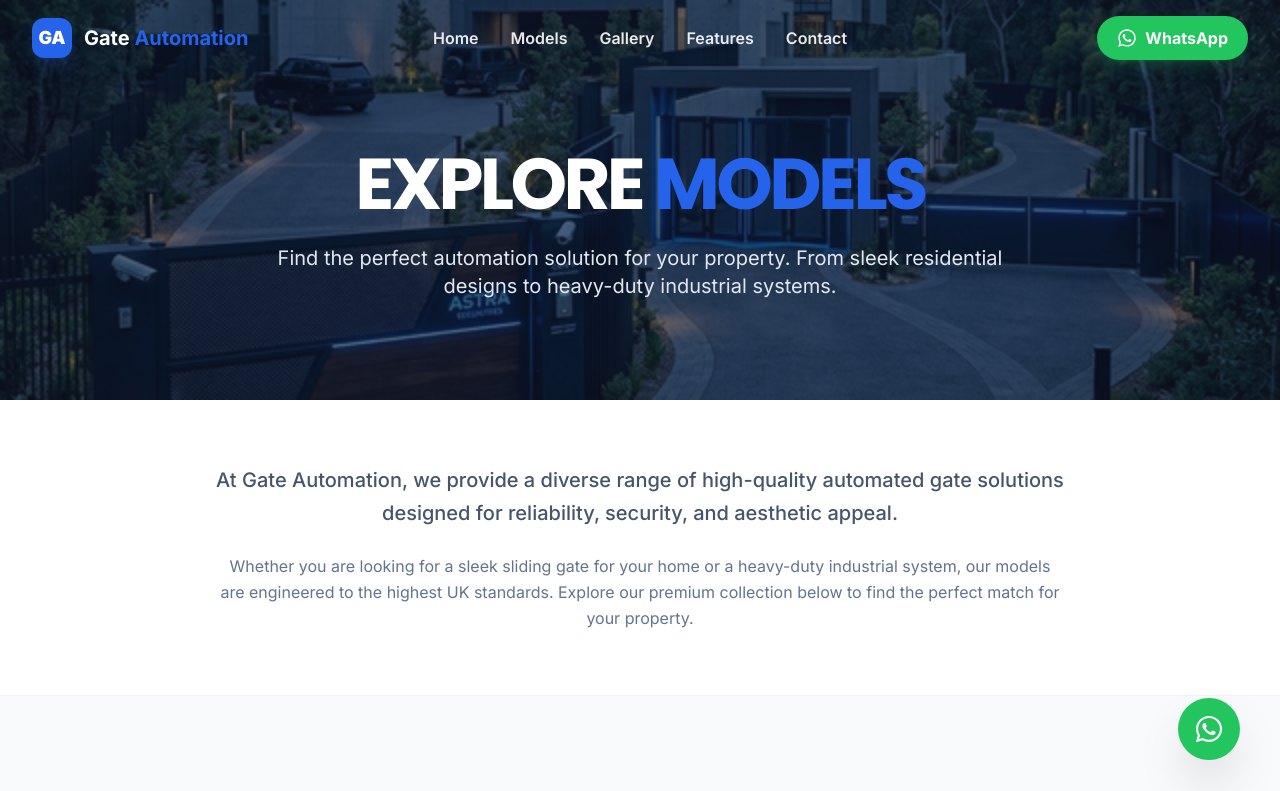
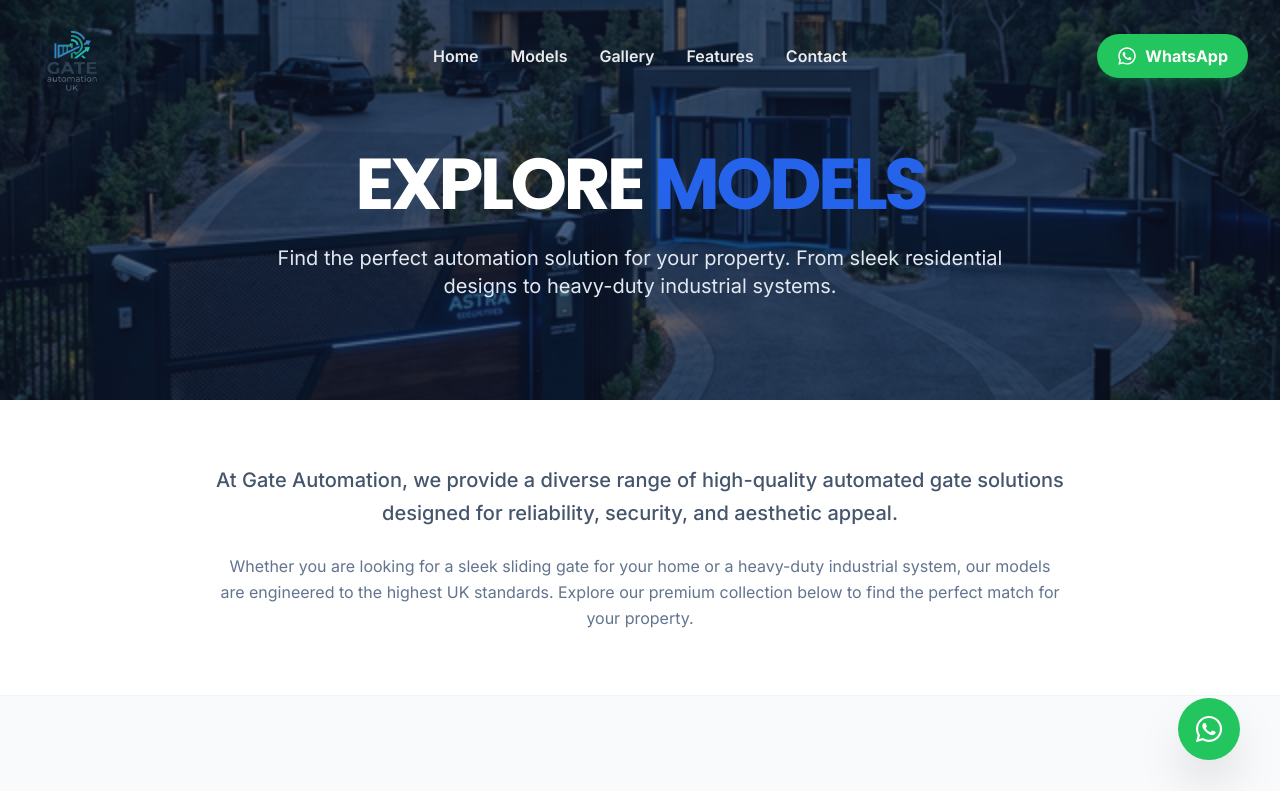
Before and after one commit to Piyumal-Bandaranayake/gate-automation, a Next.js app: page /models in a window 1280 px wide. Shown: the top 791 px of the page. Built offline with nearby package versions, Linux system fonts and the light colour scheme.

Commit message:
feat: add Navbar and Footer components along with the site logo asset.

```diff
--- a/src/components/Footer.jsx
+++ b/src/components/Footer.jsx
@@ -1,5 +1,6 @@
 import React from 'react';
 import Link from 'next/link';
+import Image from 'next/image';
 import { FaWhatsapp } from 'react-icons/fa';
 
 const Footer = () => {
@@ -8,13 +9,15 @@ const Footer = () => {
       <div className="max-w-7xl mx-auto px-6 grid grid-cols-1 sm:grid-cols-2 lg:grid-cols-4 gap-12 text-center sm:text-left">
         {/* Brand */}
         <div className="space-y-6 flex flex-col items-center sm:items-start">
-          <Link href="/" className="flex items-center space-x-3 group">
-            <div className="bg-primary w-10 h-10 rounded-xl flex items-center justify-center text-white font-black text-lg shadow-lg shadow-primary/20 transition-transform group-hover:scale-110">
-              GA
+          <Link href="/" className="flex items-center group">
+            <div className="relative h-20 w-56 md:h-28 md:w-72 transition-transform group-hover:scale-105 brightness-0 invert opacity-90">
+              <Image
+                src="/images/logo.png"
+                alt="Gate Automation UK"
+                fill
+                className="object-contain object-left"
+              />
             </div>
-            <h3 className="text-xl font-bold text-white font-display">
-              Gate <span className="text-primary">Automation</span>
-            </h3>
           </Link>
           <p className="max-w-xs leading-relaxed text-sm md:text-base">
             Leading provider of smart, secure, and intelligent gate automation systems for residential and commercial properties.
--- a/src/components/Navbar.jsx
+++ b/src/components/Navbar.jsx
@@ -1,6 +1,7 @@
 "use client";
 import React, { useState, useEffect } from 'react';
 import Link from 'next/link';
+import Image from 'next/image';
 import { motion, AnimatePresence } from 'framer-motion';
 import { FaWhatsapp, FaBars, FaTimes } from 'react-icons/fa';
 
@@ -31,20 +32,23 @@ const Navbar = () => {
   return (
     <nav
       className={`fixed left-0 right-0 z-50 transition-all duration-500 ease-in-out ${isScrolled
-          ? 'top-4 max-w-5xl mx-auto bg-white/90 backdrop-blur-lg shadow-xl rounded-[2.5rem] py-2 px-4 border border-slate-200/50'
-          : 'top-0 bg-transparent py-4'
+        ? 'top-4 max-w-5xl mx-auto bg-white/90 backdrop-blur-lg shadow-xl rounded-[2.5rem] py-2 px-4 border border-slate-200/50'
+        : 'top-0 bg-transparent py-4'
         }`}
     >
       <div className="w-full flex justify-between items-center px-4 md:px-8">
         {/* Logo */}
         <div className="flex-1 flex justify-start">
-          <Link href="/" className="flex items-center space-x-3 group">
-            <div className="bg-primary w-10 h-10 rounded-xl flex items-center justify-center text-white font-black text-lg shadow-lg shadow-primary/20 transition-transform group-hover:scale-110">
-              GA
+          <Link href="/" className="flex items-center group">
+            <div className="relative h-14 w-60 md:h-20 md:w-80 transition-transform group-hover:scale-105">
+              <Image
+                src="/images/logo.png"
+                alt="Gate Automation UK"
+                fill
+                className="object-contain object-left"
+                priority
+              />
             </div>
-            <span className={`text-xl font-bold font-display transition-colors hidden sm:inline ${isScrolled ? 'text-slate-900' : 'text-white'}`}>
-              Gate <span className="text-primary">Automation</span>
-            </span>
           </Link>
         </div>
 
```
Also changed, not shown: public/images/logo.png (added).
